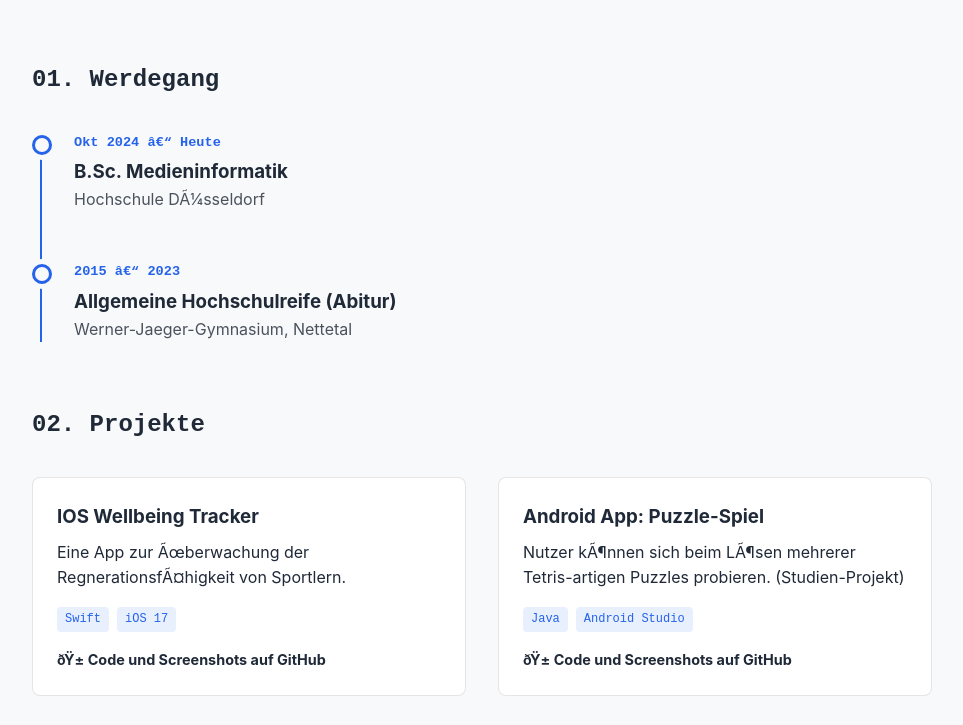
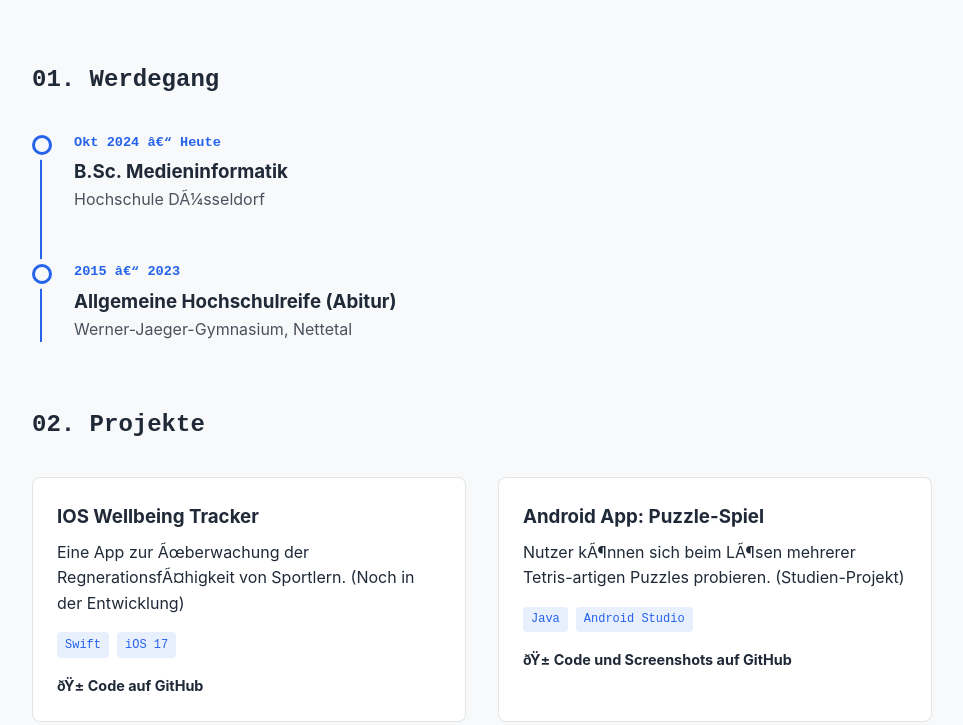
Before and after one commit to Jannik431/Jannik431.github.io, a plain HTML site: page index.html in a window 1280 px wide. Shown: the part 226-951 px from the top of the page, without its empty margins (158-1121 px from the left). Drawn offline with Linux system fonts and the light colour scheme.

Commit message:
update text

```diff
--- a/index.html
+++ b/index.html
@@ -45,14 +45,14 @@
 
                 <article class="card">
                     <h3>IOS Wellbeing Tracker</h3>
-                    <p>Eine App zur Überwachung der Regnerationsfähigkeit von Sportlern.
+                    <p>Eine App zur Überwachung der Regnerationsfähigkeit von Sportlern. (Noch in der Entwicklung)
                     </p>
                     <div class="tech-stack">
                         <span class="tech-tag">Swift</span>
                         <span class="tech-tag">iOS 17</span>
                     </div>
                     <div class="links">
-                        <a href="https://github.com/Jannik431/ios-wellbeing-tracker">🐱 Code und Screenshots auf GitHub</a>
+                        <a href="https://github.com/Jannik431/ios-wellbeing-tracker">🐱 Code auf GitHub</a>
                         </div>
                 </article>
 
```
